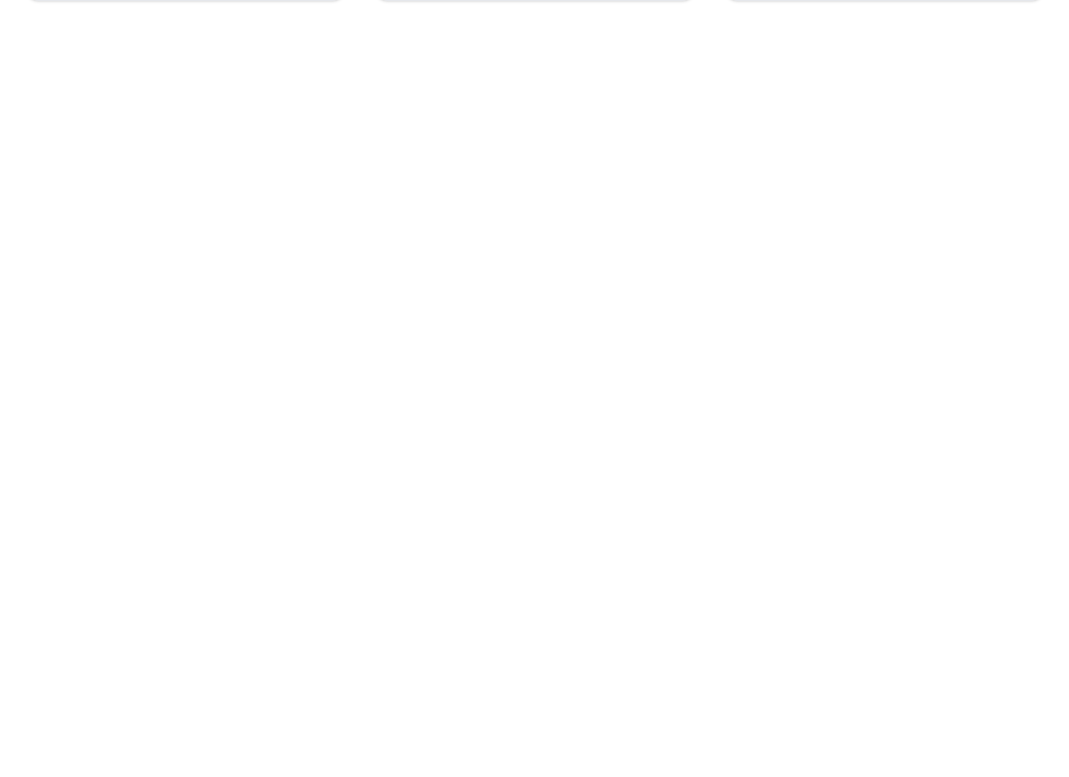
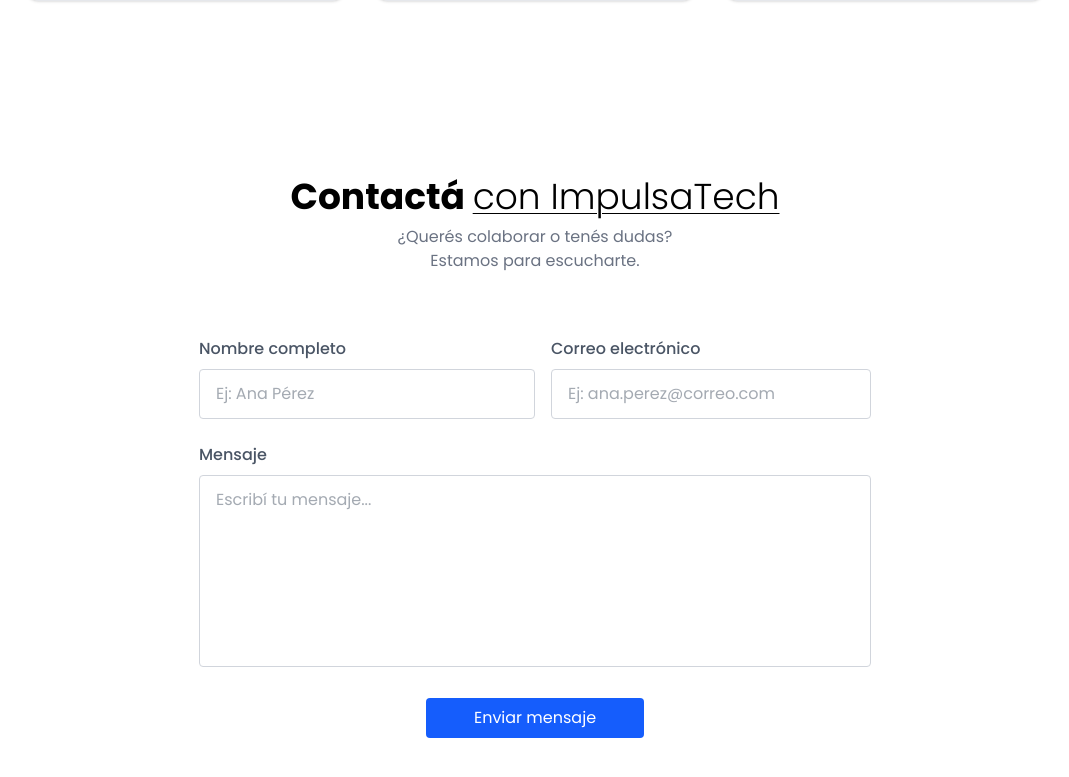
Before and after one commit to almendrasmaria/impulsa-tech, a React (Vite) app: page / in a window 1280 px wide. Shown: the part 2253-3030 px from the top of the page, without its empty margins (105-1174 px from the left). Before the commit the page ends 2350 px from the top, so only its background shows below. Built offline with nearby package versions, Linux system fonts and the light colour scheme.

Commit message:
Agregar componente Contact y actualizar App para incluirlo

```diff
--- a/src/App.tsx
+++ b/src/App.tsx
@@ -1,4 +1,4 @@
-import { Header, About, HowItWorks } from "./components";
+import { Header, About, HowItWorks, Contact } from "./components";
 
 function App() {
   return (
@@ -6,6 +6,7 @@
       <Header/>
       <About/>
       <HowItWorks/>
+      <Contact/>
     </div>
   );
 }
--- /dev/null
+++ b/src/components/Contact.tsx
@@ -0,0 +1,54 @@
+const Contact = () => {
+    return (
+        <div className="text-center p-6 py-20 lg:px-32 w-full overflow-hidden">
+            <h1 className="text-2xl sm:text-4xl font-bold mb-2 text-center">
+            Contactá <span className="underline underline-offset-4 decoration-1 font-light">con ImpulsaTech</span>
+            </h1>
+            <p className="text-center text-gray-500 mb-8 max-w-80 mx-auto">
+                ¿Querés colaborar o tenés dudas? Estamos para escucharte.
+            </p>
+            <form className="max-w-2xl mx-auto text-gray-600 pt-8">
+                <div className="flex flex-wrap">
+                    <div className="w-full md:w-1/2 text-left">
+                    <label className="block mb-1 font-medium">Nombre completo</label>
+                    <input
+                        className="w-full border border-gray-300 rounded py-3 px-4 mt-1"
+                        type="text"
+                        name="Name"
+                        placeholder="Ej: Ana Pérez"
+                        required
+                    />
+                    </div>
+
+                    <div className="w-full md:w-1/2 text-left md:pl-4">
+                    <label className="block mb-1 font-medium">Correo electrónico</label>
+                    <input
+                        className="w-full border border-gray-300 rounded py-3 px-4 mt-1"
+                        type="email"
+                        name="Email"
+                        placeholder="Ej: ana.perez@correo.com"
+                        required
+                    />
+                    </div>
+                </div>
+
+                <div className="my-6 text-left">
+                    <label className="block mb-1 font-medium">Mensaje</label>
+                    <textarea
+                    className="w-full border border-gray-300 rounded py-3 px-4 mt-1 h-48 resize-none"
+                    name="Message"
+                    placeholder="Escribí tu mensaje..."
+                    required
+                    ></textarea>
+                </div>
+
+                <button className="bg-blue-600 text-white py-2 px-12 mb-10 rounded hover:bg-blue-700 transition-colors">
+                    Enviar mensaje
+                </button>
+            </form>
+        </div>
+
+    )
+}
+
+export default Contact
--- a/src/components/index.ts
+++ b/src/components/index.ts
@@ -4,3 +4,4 @@
 export { default as Header } from './Header';
 export { default as About } from './About';
 export { default as HowItWorks } from './HowItWorks';
+export { default as Contact } from './Contact';
```
